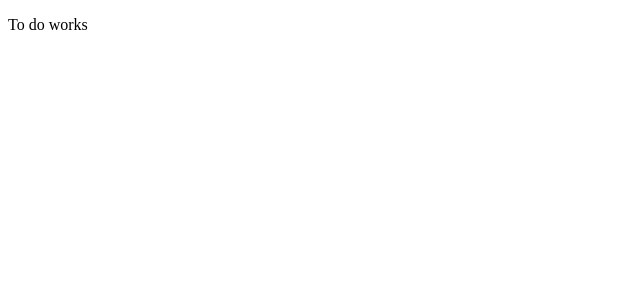
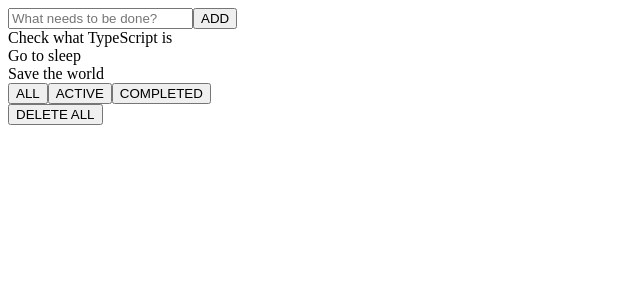
Before and after one commit to RSo21/ToDoList, an Angular app: page / in a window 1280 px wide. Shown: the top 300 px of the page, without its empty margins (0-640 px from the left). Built offline with nearby package versions, Linux system fonts and the light colour scheme.

Commit message:
add todo input

```diff
--- a/src/app/app.component.html
+++ b/src/app/app.component.html
@@ -1,4 +1,3 @@
-
-
-
-<to-do-list></to-do-list>
+<div class="container">
+    <to-do-list></to-do-list>
+</div>
--- a/src/app/app.module.ts
+++ b/src/app/app.module.ts
@@ -1,5 +1,6 @@
 import { BrowserModule } from '@angular/platform-browser';
 import { NgModule } from '@angular/core';
+import {FormsModule} from '@angular/forms';
 
 import { AppComponent } from './app.component';
 import { ToDoListComponent } from './components/to-do-list/to-do-list.component';
@@ -10,7 +11,8 @@
     ToDoListComponent
   ],
   imports: [
-    BrowserModule
+    BrowserModule,
+    FormsModule
   ],
   providers: [],
   bootstrap: [AppComponent]
--- a/src/app/components/to-do-list/to-do-list.component.html
+++ b/src/app/components/to-do-list/to-do-list.component.html
@@ -1 +1,23 @@
-<p>To do works</p>
+<input type="text" placeholder="What needs to be done?" [(ngModel)]="todoTitle">
+
+<button (click)="addTodo()">ADD</button>
+
+
+<div *ngFor="let todo of todos">
+    <div>
+        <div>{{ todo.title }}</div>
+    </div>
+</div>
+
+
+<!-- next step filters-->
+<div>
+    <div>
+        <button>ALL</button>
+        <button>ACTIVE</button>
+        <button>COMPLETED</button>
+    </div>
+    <div>
+        <button>DELETE ALL</button>
+    </div>
+</div>
--- a/src/app/components/to-do-list/to-do-list.component.ts
+++ b/src/app/components/to-do-list/to-do-list.component.ts
@@ -1,4 +1,5 @@
 import { Component, OnInit } from '@angular/core';
+//import { Todo } from '../../interfaces/todo';
 
 @Component({
   selector: 'to-do-list',
@@ -7,11 +8,41 @@
 })
 export class ToDoListComponent implements OnInit {
   todos: object[];
+  todoTitle: string;
+  todoId: number;
 
   constructor() { }
 
-  ngOnInit(): void {
-
+  ngOnInit() {
+    this.todoTitle = '';
+    this.todoId = 4;
+    this.todos = [
+      {
+        'id': 1,
+        'title': 'Check what TypeScript is',
+      },
+      {
+        'id': 2,
+        'title': 'Go to sleep',
+      },
+      {
+        'id': 3,
+        'title': 'Save the world',
+      },
+    ];
   }
 
+  addTodo(): void {
+    if (this.todoTitle.trim().length === 0) {
+      return;
+    }
+
+    this.todos.push({
+      id: this.todoId,
+      title: this.todoTitle,
+    })
+
+    this.todoTitle = '';
+    this.todoId++;
+  }
 }
```
